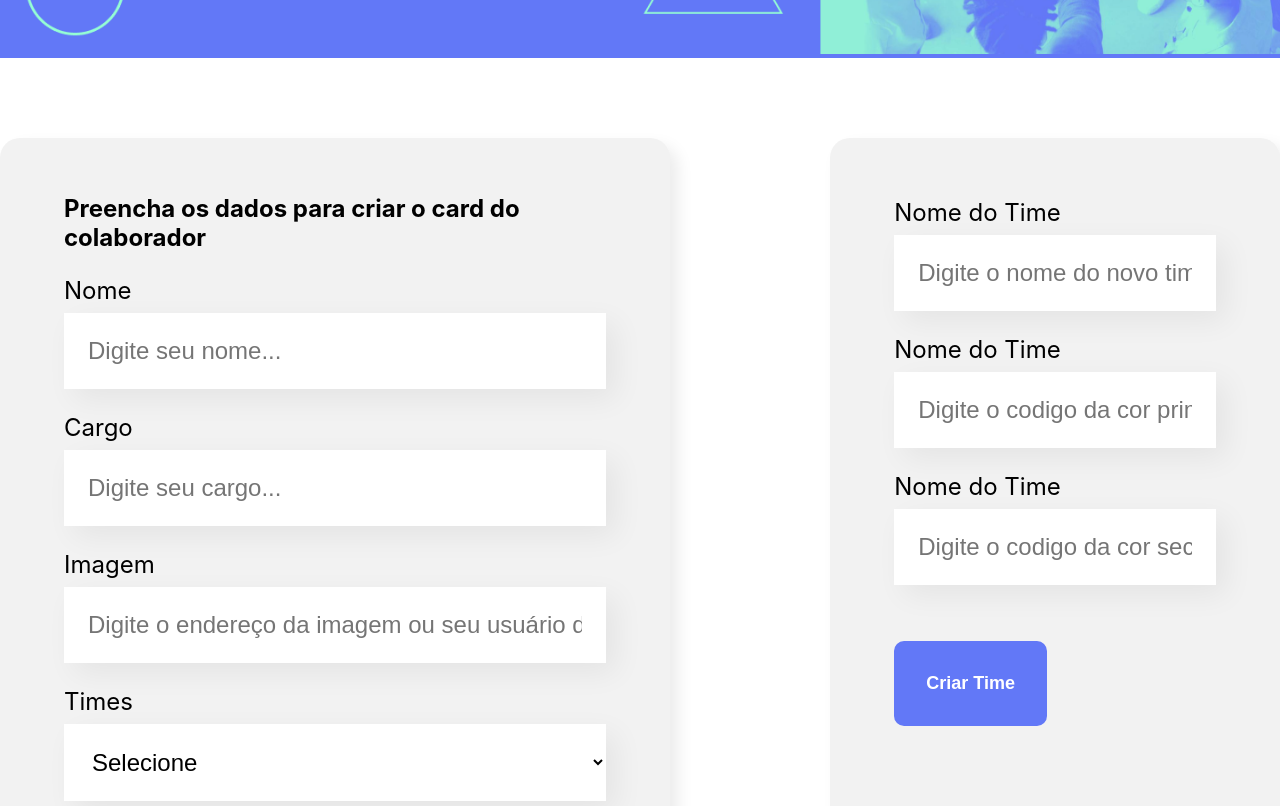
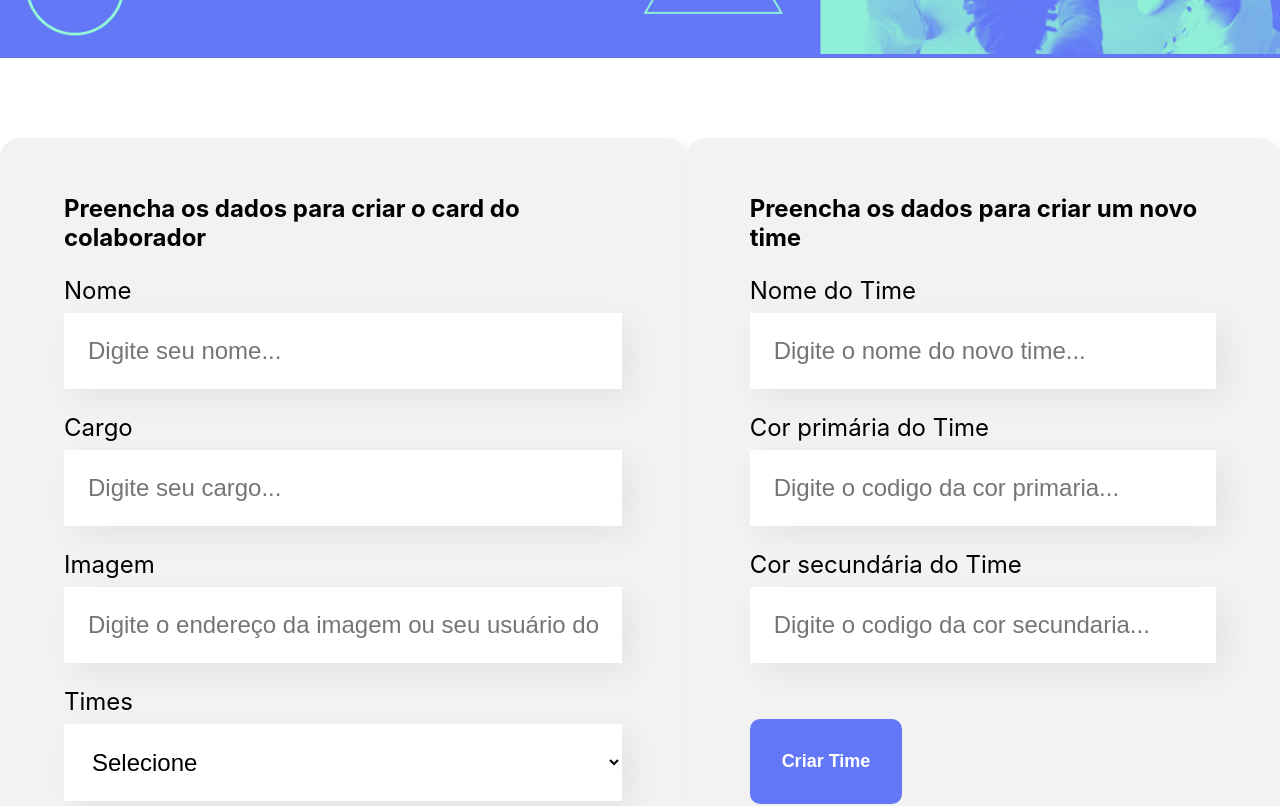
Before and after one commit to HenrithanN/organo-react, a React (Create React App) app: page / in a window 1280 px wide. Shown: the part 440-1246 px from the top of the page. Built offline with nearby package versions, Linux system fonts and the light colour scheme; the HTML template or start-up script is replaced by a standard one.

Commit message:
<feat> Ajustes no formulário de cadastrar novo time

```diff
--- a/src/components/CustomForm/index.jsx
+++ b/src/components/CustomForm/index.jsx
@@ -88,7 +88,9 @@ const CustomForm = ({cadastrarUsuario, cadastrarTime, arrayTimes}) => {
                 />
                 <CustomButton> Criar card </CustomButton>
             </form>
-            <form onSubmit={cadastrarNovoTime} style={{marginLeft: '10rem'}}>
+            <form onSubmit={cadastrarNovoTime}>
+            <h2>Preencha os dados para criar um novo time</h2>
+
                 <TextInput
                     obrigatorio
                     value={nomeTimeValue}
@@ -99,14 +101,15 @@ const CustomForm = ({cadastrarUsuario, cadastrarTime, arrayTimes}) => {
                 <TextInput
                     obrigatorio
                     value={corPrimariaValue}
-                    label="Nome do Time"
+                    label="Cor primária do Time"
                     placeholder="Digite o codigo da cor primaria"
                     changeInput={value => setCorPrimaria(value)}
                 />
+
                 <TextInput
                     obrigatorio
                     value={corSecundariaValue}
-                    label="Nome do Time"
+                    label="Cor secundária do Time"
                     placeholder="Digite o codigo da cor secundaria"
                     changeInput={value => setCorSecundaria(value)}
                 />
```
